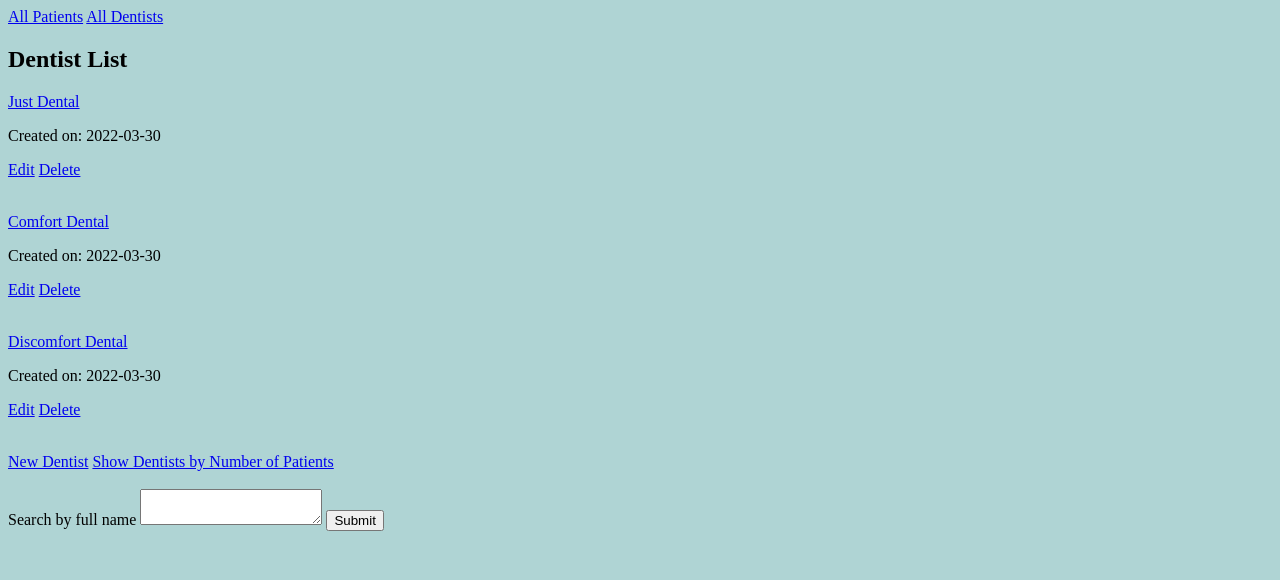
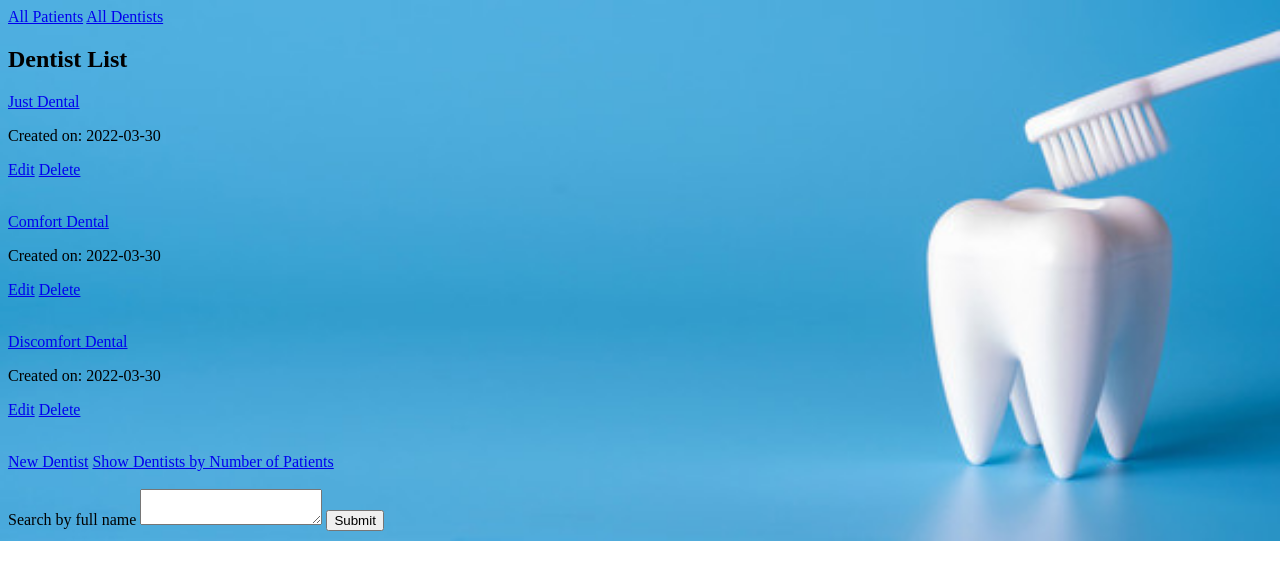
Before and after one commit to kg-byte/relational_rails_2, a Rails app: page /dentists in a window 1280 px wide. Shown: the top 580 px of the page. Run offline with Rails 7, Linux system fonts and the light colour scheme; data comes from the database, SQL or seed files in the repository.

Commit message:
final changes made

```diff
--- a/app/assets/stylesheets/application.css
+++ b/app/assets/stylesheets/application.css
@@ -13,3 +13,8 @@
  *= require_tree .
  *= require_self
  */
+body {
+background-image: url(/assets/dental_6.jpeg);
+background-repeat: no-repeat;
+background-size: cover;
+}
--- a/app/views/layouts/application.html.erb
+++ b/app/views/layouts/application.html.erb
@@ -9,7 +9,7 @@
     <%= javascript_include_tag 'application' %>
   </head>
 
-  <body style ="background-color: #00777750">
+   <body>
     <a href="/patients">All Patients</a>
     <a href="/dentists">All Dentists</a>
     <br>
```
Also changed, not shown: app/assets/images/dental.jpeg (added), app/assets/images/dental_2.webp (added), app/assets/images/dental_3.webp (added), app/assets/images/dental_4.jpeg (added), app/assets/images/dental_5.jpeg (added), app/assets/images/dental_6.jpeg (added), 3 other files.
